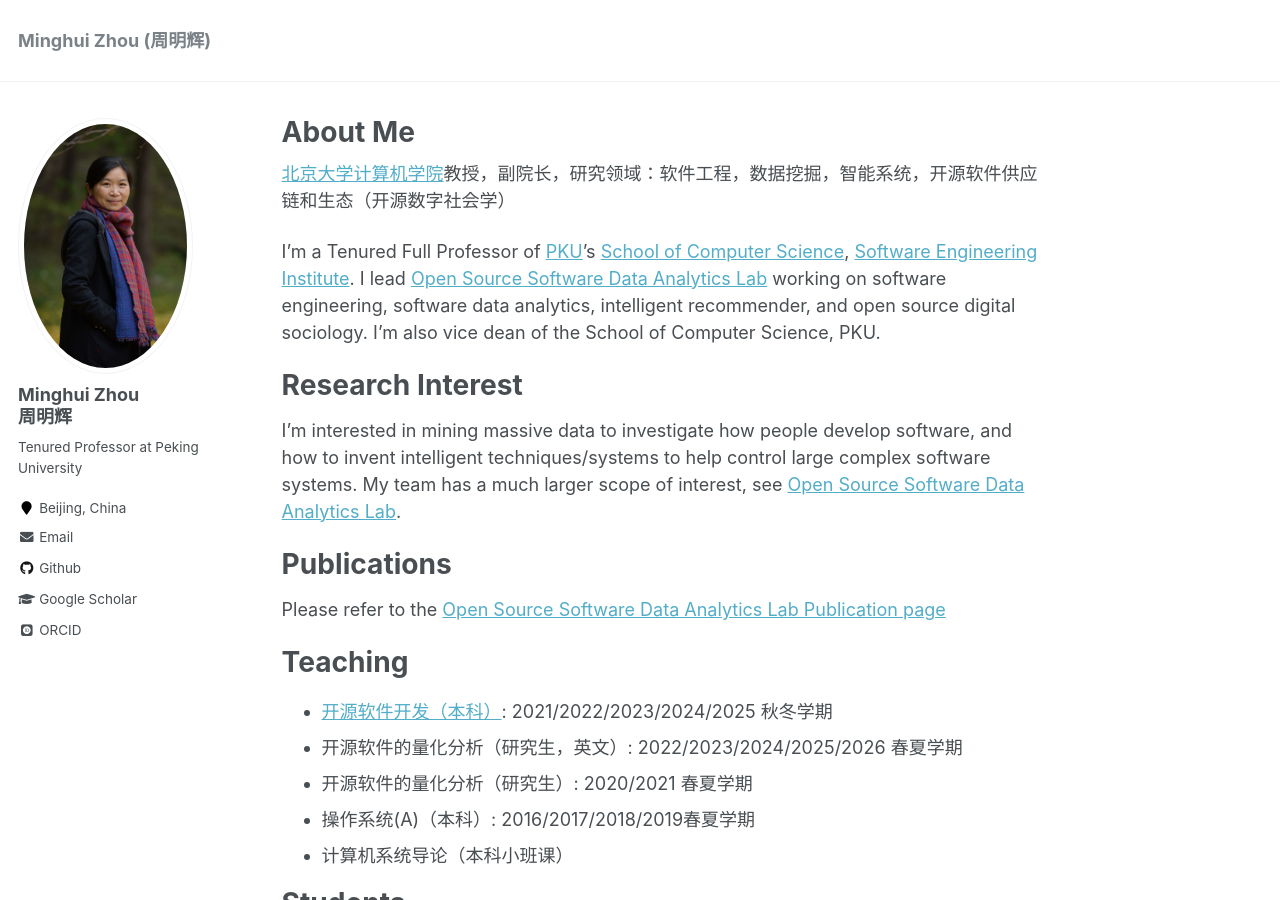
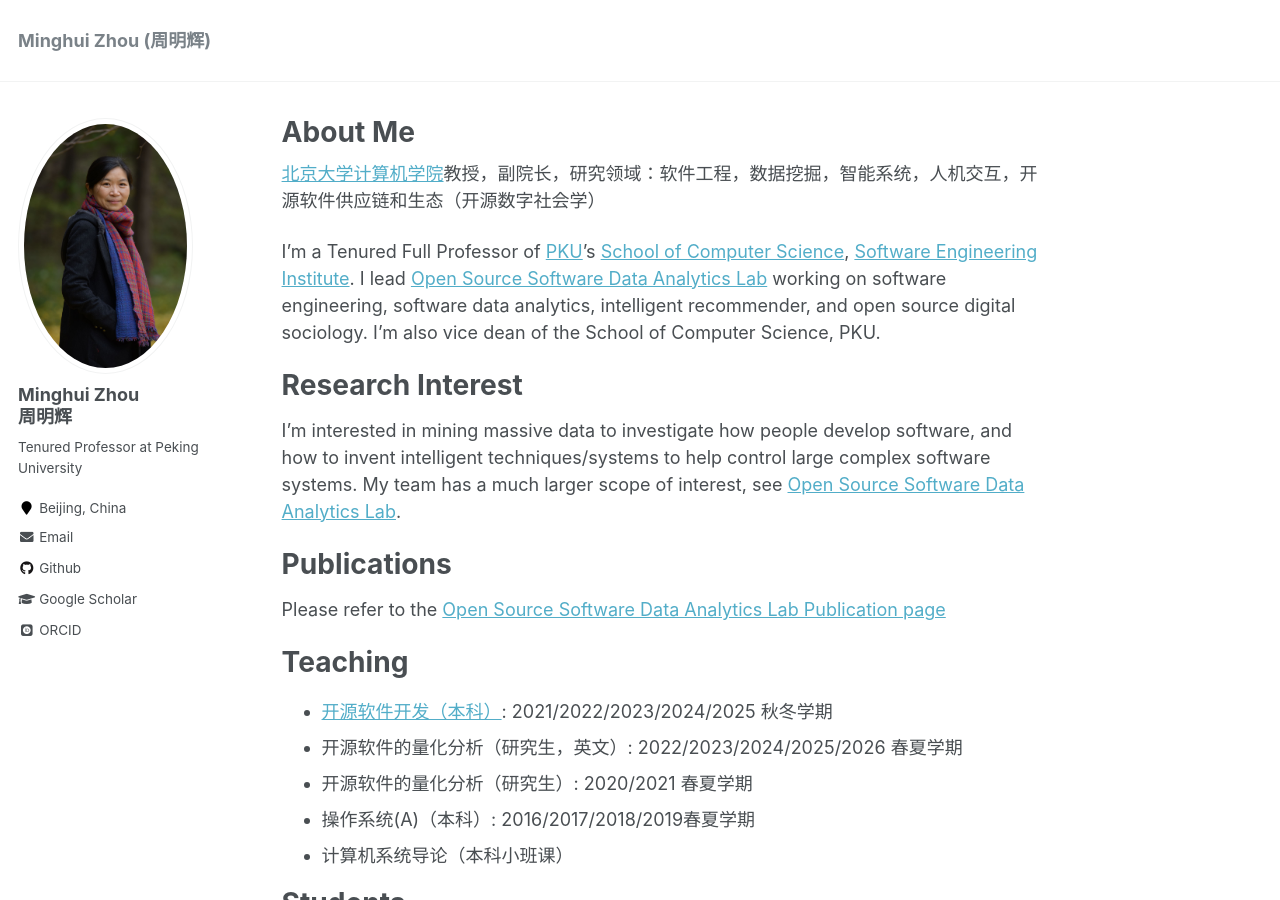
Before and after one commit to minghuizhou/minghuizhou.github.io, a Jekyll site: the page built from _pages/about.md, in a window 1280 px wide and 900 px high. Built offline with Jekyll 4.4.1, drawn with Linux system fonts in a browser that asks for light colours; some web fonts are replaced.

Commit message:
Update about.md

```diff
--- a/_pages/about.md
+++ b/_pages/about.md
@@ -8,7 +8,7 @@ redirect_from:
   - /about.html
 ---
 
-[北京大学计算机学院](https://cs.pku.edu.cn/)教授，副院长，研究领域：软件工程，数据挖掘，智能系统，开源软件供应链和生态（开源数字社会学）
+[北京大学计算机学院](https://cs.pku.edu.cn/)教授，副院长，研究领域：软件工程，数据挖掘，智能系统，人机交互，开源软件供应链和生态（开源数字社会学）
 
 I'm a Tenured Full Professor of [PKU](https://www.pku.edu.cn/)'s [School of Computer Science](https://cs.pku.edu.cn/),  [Software Engineering Institute](http://www.sei.pku.edu.cn/). I lead [Open Source Software Data Analytics Lab](https://osslab-pku.github.io/) working on software engineering, software data analytics, intelligent recommender, and open source digital sociology. I'm also vice dean of the School of Computer Science, PKU.
 
```
